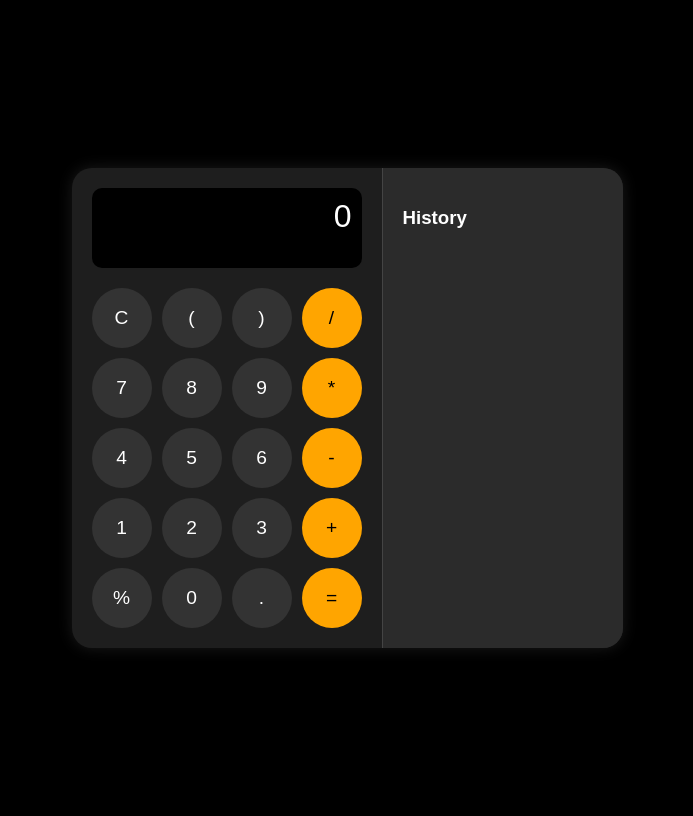
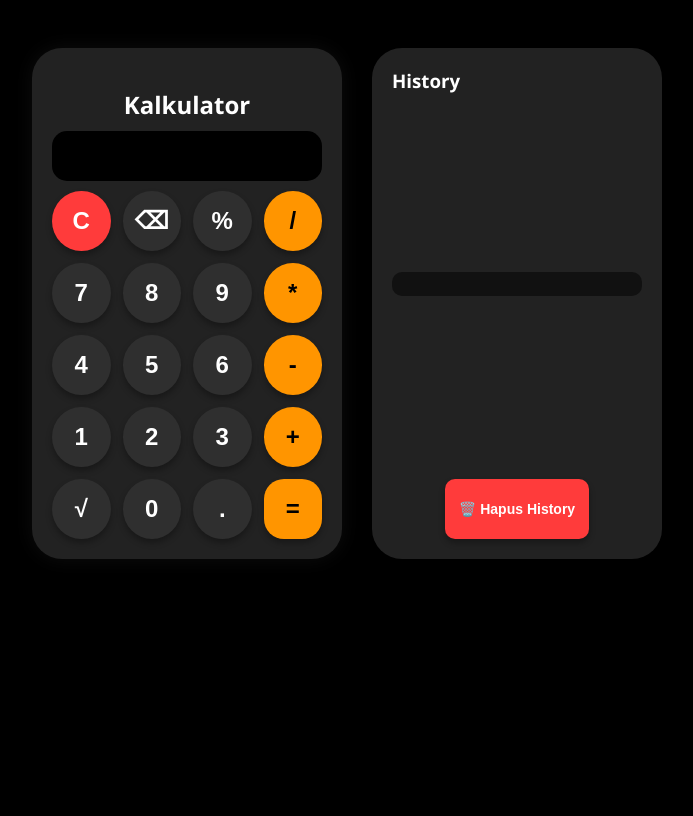
Before and after one commit to Afsetaz/Kalkulator, a PHP site: page / in a window 1280 px wide. Shown: the whole page, without its empty margins (293-986 px from the left). After the commit the page ends 559 px from the top, so only its background shows below. Run offline with PHP 8.4, Linux system fonts and the light colour scheme; data that the repository does not hold is empty.

Commit message:
index.php

```diff
--- a/index.php
+++ b/index.php
@@ -1,202 +1,313 @@
+<?php
+$host = "localhost";
+$user = "root";
+$pass = "";
+$db = "kalkulator"; #nama database
+
+$conn = mysqli_connect($host, $user, $pass, $db);
+if (!$conn) {
+    die("Koneksi gagal: " . mysqli_connect_error());
+}
+
+$hasil = "";
+$ekspresi = "";
+$error = "";
+
+if (isset($_POST['hapus_history'])) {
+    mysqli_query($conn, "DELETE FROM history");
+}
+
+if ($_SERVER["REQUEST_METHOD"] == "POST" && isset($_POST['input'])) {
+    $ekspresi = $_POST['input'];
+    $ekspresi = preg_replace('/(\d+)\s*%\s*(\d+)/', '($1/100)*$2', $ekspresi);
+    $ekspresi = preg_replace('/(\d+)\s*%/', '($1/100)', $ekspresi);
+    $ekspresi = preg_replace('/(\d+)√(\d+)/', '$1*sqrt($2)', $ekspresi);
+    $ekspresi = preg_replace('/√(\d+)/', 'sqrt($1)', $ekspresi);
+
+    try {
+        if (preg_match('/\/\s*0(\.0*)?$/', $ekspresi)) {
+            $error = "Tidak bisa dibagi dengan 0";
+        } elseif (preg_match('/[\+\-\*\/]$/', $ekspresi)) {
+            $error = "Ekspresi tidak lengkap";
+        } else {
+            $hasil = @eval("return $ekspresi;");
+            if ($hasil !== false && $hasil !== null) {
+                // Hanya INSERT ke database jika tidak ada error
+                $sql = "INSERT INTO history (operasi, hasil) VALUES ('" . mysqli_real_escape_string($conn, $_POST['input']) . "', '$hasil')";
+                mysqli_query($conn, $sql);
+                $ekspresi = $hasil;
+            } else {
+                $error = "Error dalam perhitungan";
+            }
+        }
+    } catch (Exception $e) {
+        $error = "Error!";
+    }
+}
+
+$history = mysqli_query($conn, "SELECT * FROM history ORDER BY id DESC LIMIT 10");
+?>
+
+
 <!DOCTYPE html>
-<html lang="en">
+<html lang="id">
 
 <head>
     <meta charset="UTF-8">
     <title>Kalkulator Sederhana</title>
     <style>
         body {
-            background: #000;
+            background-color: #000;
             color: #fff;
-            font-family: sans-serif;
+            font-family: 'Segoe UI', sans-serif;
             display: flex;
             justify-content: center;
-            align-items: center;
-            height: 100vh;
+            align-items: flex-start;
+            padding: 40px;
         }
 
-        .calculator {
+        .container {
             display: flex;
-            background: #1e1e1e;
-            border-radius: 20px;
-            overflow: hidden;
-            box-shadow: 0 0 15px rgba(255, 255, 255, 0.1);
+            gap: 30px;
         }
 
-        .left {
+        .kalkulator {
+            background-color: #222;
             padding: 20px;
+            border-radius: 30px;
+            width: 270px;
+            box-shadow: 0 0 20px rgba(255, 255, 255, 0.05);
         }
 
-        .screen {
-            width: 250px;
-            height: 60px;
-            background: #000;
+        .display {
+            height: 50px;
+            font-size: 18px;
+            text-align: right;
+            padding: 15px;
+            border-radius: 15px;
+            background-color: #000;
             color: #fff;
-            text-align: right;
+            margin-bottom: 10px;
+            border: none;
+            width: 100%;
+            display: flex;
+            align-items: center;
+            justify-content: flex-end;
+            box-sizing: border-box;
+        }
+
+        .error {
+            background-color: #333;
             padding: 10px;
-            font-size: 2em;
-            border-radius: 10px;
-            margin-bottom: 20px;
+            border-radius: 15px;
+            color: orange;
+            font-size: 16px;
+            text-align: center;
+            margin-bottom: 15px;
         }
 
         .buttons {
             display: grid;
-            grid-template-columns: repeat(4, 60px);
-            /* Menjaga tombol dalam kolom yang teratur */
-            grid-gap: 10px;
+            grid-template-columns: repeat(4, 1fr);
+            gap: 12px;
         }
 
-        .btn {
+        button {
             height: 60px;
-            width: 60px;
-            font-size: 1.2em;
+            font-size: 24px;
+            font-weight: bold;
+            border-radius: 50%;
             border: none;
-            border-radius: 50%;
-            background: #333;
-            color: #fff;
+            background-color: #2f2f2f;
+            color: #ffffff;
             cursor: pointer;
-            transition: 0.2s;
+            transition: background-color 0.2s ease, transform 0.1s ease;
+            box-shadow: 0 4px 6px rgba(0, 0, 0, 0.3);
         }
 
-        .btn:hover {
-            background: #444;
+        button.orange {
+            background-color: #ff9500;
+            color: #000000;
         }
 
-        /* Tombol operator dengan warna oranye */
-        .btn.operator {
-            background: orange;
-            color: #000;
+        button:hover {
+            background-color: #3d3d3d;
+            transform: scale(1.05);
         }
 
-        .btn.double {
-            grid-column: span 2;
-            width: 130px;
+        button.orange:hover {
+            background-color: #ffaa33;
         }
 
-        .right {
-            background: #2b2b2b;
-            padding: 20px;
-            width: 200px;
-            overflow-y: auto;
-            border-left: 1px solid #444;
-            display: flex;
-            flex-direction: column;
+        .btn-equal {
+            border-radius: 20px;
         }
 
         .history {
-            flex-grow: 1;
+            background-color: #222;
+            border-radius: 30px;
+            padding: 20px;
+            width: 250px;
+            max-height: 500px;
             overflow-y: auto;
+            display: flex;
+            flex-direction: column;
+            justify-content: space-between;
         }
 
-        .btn-zero {
-            border-radius: 30px;
+        .history h3 {
+            margin-top: 0;
+        }
+
+        .history div {
+            padding: 12px 14px;
+            background-color: #111;
+            margin-bottom: 12px;
+            border-radius: 10px;
+            font-size: 18px;
+            font-weight: bold;
+        }
+
+        .clear {
+            background-color: #ff3b3b !important;
+            color: white;
+        }
+
+        .hapus-history {
+            margin-top: 10px;
+            display: flex;
+            justify-content: center;
+        }
+
+        .hapus-history button {
+            padding: 8px 14px;
+            font-size: 14px;
+            border-radius: 10px;
+            background-color: #ff3b3b;
+            color: #fff;
+            border: none;
+            cursor: pointer;
+            transition: background-color 0.3s ease;
+        }
+
+        .hapus-history button:hover {
+            background-color: #e02b2b;
+        }
+
+        h2 {
+            text-align: center;
+            margin-bottom: 10px;
+            color: white;
         }
     </style>
+    <script>
+        let isResultDisplayed = false;
+
+        function append(val) {
+            let input = document.getElementById("input");
+            let display = document.getElementById("display");
+
+            if (isResultDisplayed) {
+                if (['+', '-', '*', '/'].includes(val)) {
+                    input.value = display.innerText + val;
+                } else {
+                    input.value = val;
+                }
+                isResultDisplayed = false;
+            } else {
+                input.value += val;
+            }
+
+            display.innerText = input.value;
+        }
+
+        function akar() {
+            let input = document.getElementById("input");
+            let display = document.getElementById("display");
+            let value = input.value;
+            let lastChar = value.slice(-1);
+
+            // Tetap langsung nambah √ tanpa *
+            input.value += '√';
+            display.innerText = input.value;
+            isResultDisplayed = false;
+        }
+
+
+
+
+        function clearInput() {
+            document.getElementById("input").value = "";
+            document.getElementById("display").innerText = "";
+            isResultDisplayed = false;
+        }
+
+        function backspace() {
+            let input = document.getElementById("input");
+            input.value = input.value.slice(0, -1);
+            document.getElementById("display").innerText = input.value;
+        }
+
+        window.onload = function() {
+            <?php if ($_SERVER["REQUEST_METHOD"] == "POST" && $hasil !== ""): ?>
+                isResultDisplayed = true;
+            <?php endif; ?>
+        }
+    </script>
 </head>
 
 <body>
+    <div class="container">
+        <form class="kalkulator" method="post">
+            <h2>Kalkulator</h2>
+            <?php if ($error): ?>
+                <div class="error"><?= $error ?></div>
+            <?php endif; ?>
+            <div class="display" id="display">
+                <?= ($_SERVER["REQUEST_METHOD"] == "POST" && $hasil !== "") ? $hasil : htmlspecialchars($ekspresi); ?>
+            </div>
+            <input type="hidden" name="input" id="input" value="<?= htmlspecialchars($ekspresi) ?>">
+            <div class="buttons">
+                <button type="button" class="clear" onclick="clearInput()">C</button>
+                <button type="button" onclick="backspace()">⌫</button>
+                <button type="button" onclick="append('%')">%</button>
+                <button type="button" class="orange" onclick="append('/')">/</button>
 
-    <div class="calculator">
-        <div class="left">
-            <div class="screen" id="result">0</div>
-            <div class="buttons">
-                <button class="btn" data-action="clear">C</button>
-                <button class="btn" data-action="open-paren">(</button>
-                <button class="btn" data-action="close-paren">)</button>
-                <button class="btn operator" data-action="divide">/</button>
+                <button type="button" onclick="append('7')">7</button>
+                <button type="button" onclick="append('8')">8</button>
+                <button type="button" onclick="append('9')">9</button>
+                <button type="button" class="orange" onclick="append('*')">*</button>
 
-                <button class="btn" data-action="seven">7</button>
-                <button class="btn" data-action="eight">8</button>
-                <button class="btn" data-action="nine">9</button>
-                <button class="btn operator" data-action="multiply">*</button>
+                <button type="button" onclick="append('4')">4</button>
+                <button type="button" onclick="append('5')">5</button>
+                <button type="button" onclick="append('6')">6</button>
+                <button type="button" class="orange" onclick="append('-')">-</button>
 
-                <button class="btn" data-action="four">4</button>
-                <button class="btn" data-action="five">5</button>
-                <button class="btn" data-action="six">6</button>
-                <button class="btn operator" data-action="subtract">-</button>
+                <button type="button" onclick="append('1')">1</button>
+                <button type="button" onclick="append('2')">2</button>
+                <button type="button" onclick="append('3')">3</button>
+                <button type="button" class="orange" onclick="append('+')">+</button>
 
-                <button class="btn" data-action="one">1</button>
-                <button class="btn" data-action="two">2</button>
-                <button class="btn" data-action="three">3</button>
-                <button class="btn operator" data-action="add">+</button>
+                <button type="button" onclick="akar()">√</button>
+                <button type="button" onclick="append('0')">0</button>
+                <button type="button" onclick="append('.')">.</button>
+                <button type="submit" class="orange btn-equal">=</button>
+            </div>
 
-                <button class="btn" data-action="percent">%</button>
-                <button class="btn" data-action="zero">0</button>
-                <button class="btn" data-action="decimal">.</button>
-                <button class="btn operator" data-action="equal">=</button>
+        </form>
+
+        <div class="history">
+            <h3>History</h3>
+            <div>
+                <?php while ($row = mysqli_fetch_assoc($history)) : ?>
+                    <div><?= htmlspecialchars($row['operasi']) ?> = <?= $row['hasil'] ?></div>
+                <?php endwhile; ?>
             </div>
-        </div>
-
-        <div class="right">
-            <h3>History</h3>
-            <div class="history" id="history">
-                <!-- History -->
-            </div>
+            <form method="post" class="hapus-history">
+                <button type="submit" name="hapus_history" onclick="return confirm('Yakin ingin hapus semua history?')">🗑️ Hapus History</button>
+            </form>
         </div>
     </div>
-
-    <script>
-        let expression = '';
-        let historyBox = document.getElementById("history");
-
-        document.querySelectorAll(".btn").forEach(btn => {
-            btn.onclick = () => {
-                const action = btn.getAttribute('data-action');
-                const value = btn.textContent;
-
-                if (action === 'clear') {
-                    clearResult();
-                } else if (action === 'equal') {
-                    calculateResult();
-                } else if (action === 'percent') {
-                    handlePercent(); // Menambahkan penanganan untuk persen
-                } else {
-                    expression += value;
-                    document.getElementById("result").textContent = expression;
-                }
-            }
-        });
-
-        function clearResult() {
-            expression = '';
-            document.getElementById("result").textContent = '0';
-        }
-
-        function calculateResult() {
-            try {
-                let result = eval(expression);
-
-                if (!isFinite(result)) {
-                    document.getElementById("result").textContent = 'Tidak bisa dibagi dengan 0';
-                    historyBox.innerHTML += `<div>${expression} = ERROR</div>`;
-                    expression = '';
-                    return;
-                }
-
-                historyBox.innerHTML += `<div>${expression} = ${result}</div>`;
-                document.getElementById("result").textContent = result;
-                expression = result.toString();
-
-                historyBox.scrollTop = historyBox.scrollHeight;
-
-            } catch {
-                document.getElementById("result").textContent = 'Error';
-                expression = '';
-            }
-        }
-
-        // Fungsi untuk menangani tombol persen
-        function handlePercent() {
-            if (expression) {
-                // Mengubah angka dalam ekspresi menjadi persen (misalnya 50 => 0.5)
-                let percentValue = (parseFloat(expression) / 100).toString();
-                historyBox.innerHTML += `<div>${expression} = ${percentValue}</div>`; // Menambahkan ke history
-                document.getElementById("result").textContent = percentValue;
-                expression = percentValue; // Memperbarui ekspresi
-                historyBox.scrollTop = historyBox.scrollHeight;
-            }
-        }
-    </script>
 </body>
 
 </html>
```
